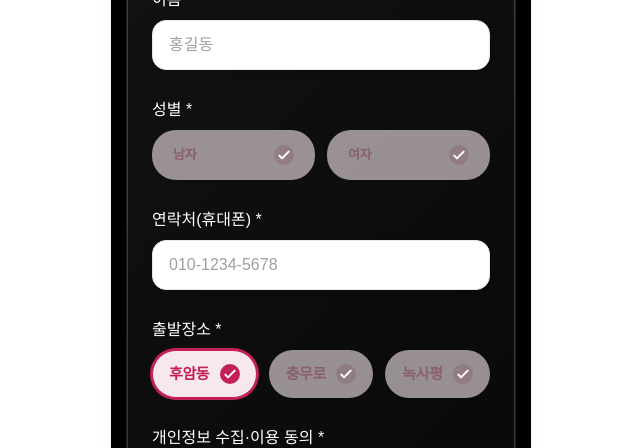
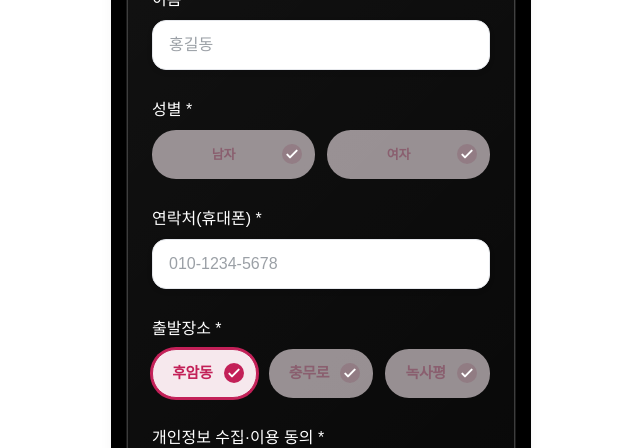
Before and after one commit to Hwang9170/fire_v3, a Next.js app: page /apply in a window 1280 px wide. Shown: the part 1100-1548 px from the top of the page, without its empty margins (319-959 px from the left). Built offline with nearby package versions, Linux system fonts and the light colour scheme.

Commit message:
동 짤린거 수정

```diff
--- a/src/app/apply/page.tsx
+++ b/src/app/apply/page.tsx
@@ -77,11 +77,11 @@ export default function ApplyPage() {
                         type="button"
                         onClick={() => setGender(g)}
                         aria-pressed={active}
-                        className={`seg-gender group relative flex items-center justify-between gap-2 rounded-3xl px-5 py-3.5 text-[13px] font-bold tracking-tight transition
+                        className={`seg-gender group relative flex items-center justify-center rounded-3xl px-5 py-3.5 text-[13px] font-bold tracking-tight transition
                           ${active ? 'bg-[#F6E8ED] text-[#C32058] shadow-[0_0_0_2px_#C32058] border border-[#C32058]' : 'bg-[#F6E8ED]/60 text-[#8A5F6F] border border-transparent hover:bg-[#F6E8ED]/70'}`}
                       >
-                        <span>{g}</span>
-                        <span className={`inline-flex h-5 w-5 items-center justify-center rounded-full text-white transition
+                        <span className="whitespace-nowrap pr-5">{g}</span>
+                        <span className={`absolute right-3 inline-flex h-5 w-5 items-center justify-center rounded-full text-white transition
                           ${active ? 'bg-[#C32058]' : 'bg-[#8A5F6F]/40'}
                         `}>
                           <svg viewBox="0 0 24 24" fill="none" stroke="currentColor" strokeWidth="3" strokeLinecap="round" strokeLinejoin="round" className="h-4 w-4">
@@ -123,11 +123,11 @@ export default function ApplyPage() {
                         type="button"
                         onClick={() => setStart(p)}
                         aria-pressed={active}
-                        className={`seg-start relative flex items-center justify-between gap-2 rounded-3xl px-4 py-3 text-[15px] font-bold tracking-tight transition
+                        className={`seg-start relative flex items-center justify-center rounded-3xl px-4 py-3 text-[15px] font-bold tracking-tight transition
                           ${active ? 'bg-[#F6E8ED] text-[#C32058] shadow-[0_0_0_2px_#C32058] border border-[#C32058]' : 'bg-[#F6E8ED]/60 text-[#8A5F6F] border border-transparent hover:bg-[#F6E8ED]/70'}`}
                       >
-                        <span>{p}</span>
-                        <span className={`inline-flex h-5 w-5 items-center justify-center rounded-full text-white transition
+                        <span className="whitespace-nowrap pr-6">{p}</span>
+                        <span className={`absolute right-3 inline-flex h-5 w-5 items-center justify-center rounded-full text-white transition
                           ${active ? 'bg-[#C32058]' : 'bg-[#8A5F6F]/40'}
                         `}>
                           <svg viewBox="0 0 24 24" fill="none" stroke="currentColor" strokeWidth="3" strokeLinecap="round" strokeLinejoin="round" className="h-4 w-4">
@@ -218,6 +218,7 @@ export default function ApplyPage() {
         .seg, .seg-on, .seg-off { @apply hidden; }
         .seg-gender, .seg-start { font-family: inherit; }
         .input { @apply w-full rounded-xl px-4 py-3 text-[15px] font-medium tracking-wide outline-none transition placeholder:font-normal; }
+        .seg-label { @apply whitespace-nowrap; }
       `}</style>
     </main>
   );
```
